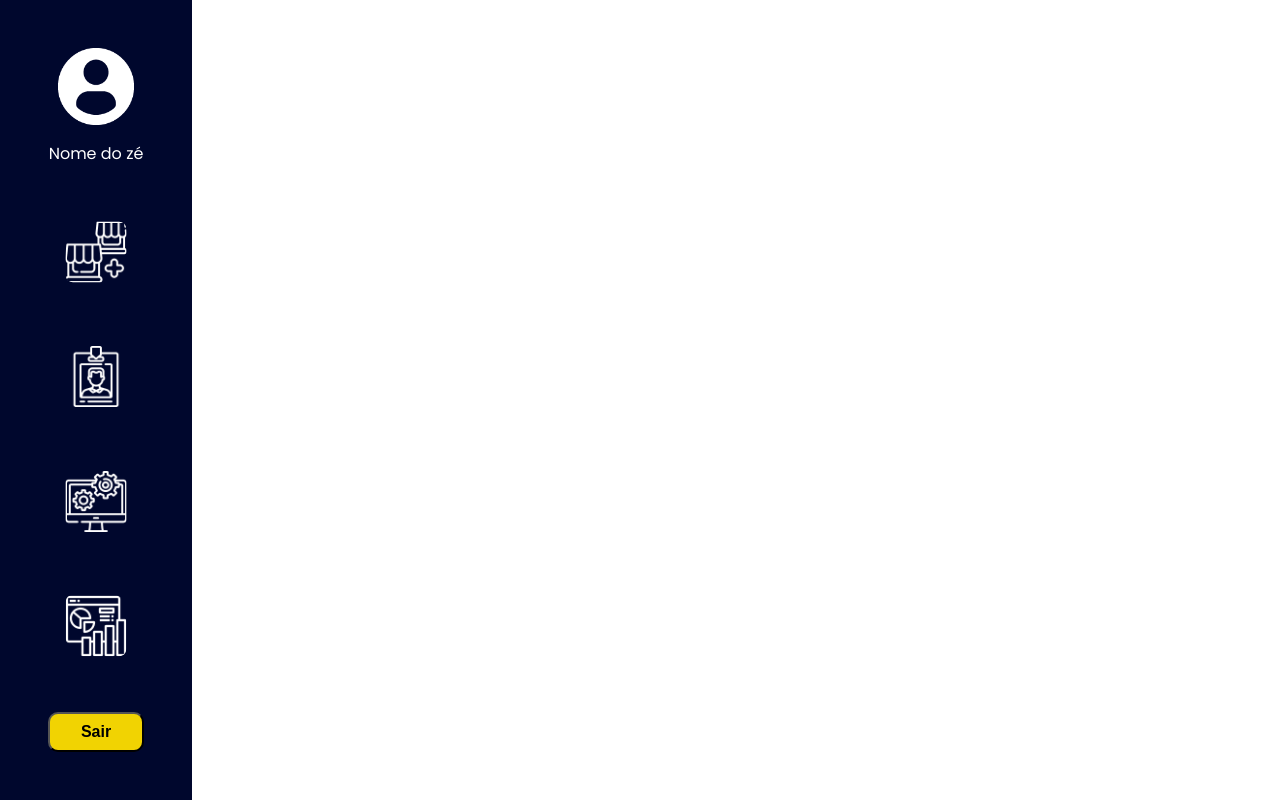
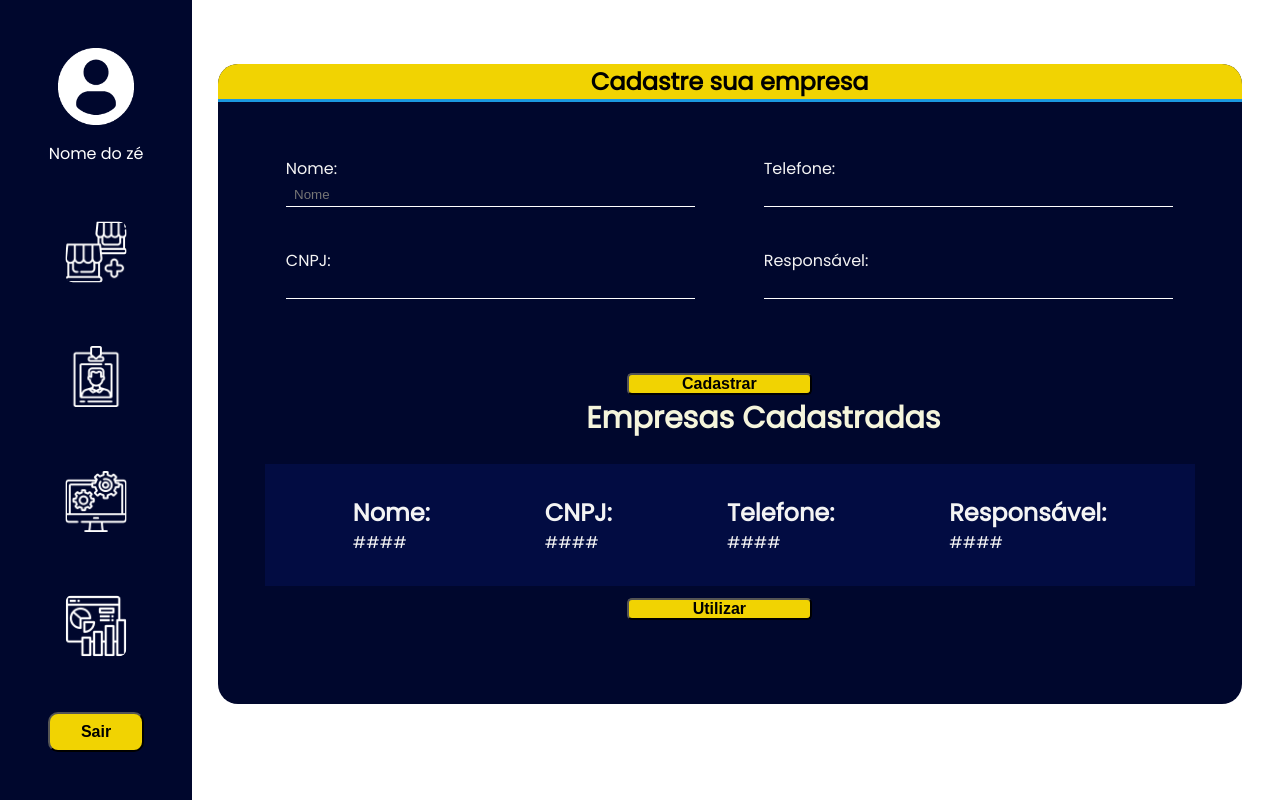
Before and after one commit to Tood-Tech/Tood, a website: page site/public/perfil/franquia.html in a window 1280 px wide. Drawn offline with Linux system fonts and the light colour scheme.

Commit message:
Css da tela de franquia

```diff
--- /dev/null
+++ b/site/public/assets/css/franq.css
@@ -0,0 +1,90 @@
+.form {
+    width: 80%;
+    height: 80vh;
+    margin: 5% 0 0 17%;
+    background-color: #00072d;
+    border-radius: 20px;
+}
+
+.tituloFunc {
+    width: 100%;
+    height: 6%;
+    background-color: #F1D302;
+    display: flex;
+    justify-content: center;
+    border-top-left-radius: 20px;
+    border-top-right-radius: 20px;
+    border-bottom: 3px solid #1B98E0;
+}
+.contentForm {
+    width: 100%;
+    height: 42%;
+    display: flex;
+    justify-content: space-evenly;
+    align-items: center;
+}
+
+.parteForm {
+    width: 40%;
+    height: 60%;
+}
+.inputs {
+    width: 100%;
+    height: 3vh;
+    margin-bottom: 10%;
+    padding-left: 2%;
+    background-color: transparent;
+    border: none;
+    border-bottom: 1px solid white;
+    color: white;
+}
+
+.btnsForm{
+    margin: 0 0 0 40%;
+}
+
+.btnsForm.u{
+    margin: 10px 0 0 40%;
+}
+
+.tituloInp{
+    color: #f4f4f4;
+}
+
+.btnConfirmar {
+    width: 30%;
+    height: 100%;
+    background-color: #F1D302;
+    color: black;
+    border-radius: 5px;
+    font-weight: bold;
+    font-size: 100%;
+    cursor: pointer;
+    transition: 0.3s;
+}
+
+.btnConfirmar:hover {
+    box-shadow: 3px 3px 1px black;
+    transition: 0.3s;
+}
+
+.historico{
+    background-color: #020c42;
+    display: flex;
+    justify-content: space-around;
+    margin: 23px 47px 0;
+    padding: 3%;
+    align-items: center;
+}
+
+.histEmpresa{
+    color: #f4f4f4;
+}
+
+.form h4{
+
+    font-size: 30px;
+    color: beige;
+    margin: 0px 0 0 36%;
+
+}
--- a/site/public/perfil/franquia.html
+++ b/site/public/perfil/franquia.html
@@ -6,6 +6,7 @@
     <meta name="viewport" content="width=device-width, initial-scale=1.0">
     <link rel="stylesheet" href="../assets/css/estilos-gerais.css">
     <link rel="stylesheet" href="../assets/css/sidebar.css">
+    <link rel="stylesheet" href="../assets/css/franq.css">
     <title>Document</title>
 </head>
 <body>
@@ -31,6 +32,52 @@
                 </div>
                 <button class="btnSair">Sair</button>
             </div>
-        <!-- FIM DA SIDEBAR -->
+            <!-- FIM DA SIDEBAR -->
+
+
+                <div class="form">
+                    <h1 class="tituloFunc">Cadastre sua empresa</h1>
+
+                    <div class="contentForm">
+                        <div class="parteForm">
+                        <span class="tituloInp">Nome:</span>
+                        <input id="nomeFunc" class="inputs" type="text" placeholder="Nome">
+                        <span class="tituloInp">CNPJ:</span>
+                        <input id="cnpjFunc" class="inputs" type="text" placeholder="">
+                    </div>
+                    <div class="parteForm">
+                        <span class="tituloInp">Telefone:</span>
+                        <input id="telFunc" class="inputs" type="text" placeholder="">
+                        <span class="tituloInp">Responsável:</span>
+                        <input id="respFunc" class="inputs" type="text" placeholder="">
+                    </div>
+                </div>
+                    <div class="btnsForm">
+                        <button onclick="cadastrarFranquia()" class="btnConfirmar">Cadastrar</button>
+                </div>
+                <h4>Empresas Cadastradas</h4>
+                <div class="historico">
+<div class="histEmpresa">
+    <h1>Nome:</h1>
+    <div id="ttl">####</div>
+</div>
+<div class="histEmpresa">
+    <h1>CNPJ:</h1>
+    <div id="ttl">####</div>
+</div>
+<div class="histEmpresa">
+    <h1>Telefone:</h1>
+    <div id="ttl">####</div>
+</div>
+<div class="histEmpresa">
+    <h1>Responsável:</h1>
+    <div id="ttl">####</div>
+</div>
+</div>
+<div class="btnsForm u">
+    <button onclick="utilizarFranquia()" class="btnConfirmar">Utilizar</button>
+</div>
+</div>
+            </div>
 </body>
 </html>
```
